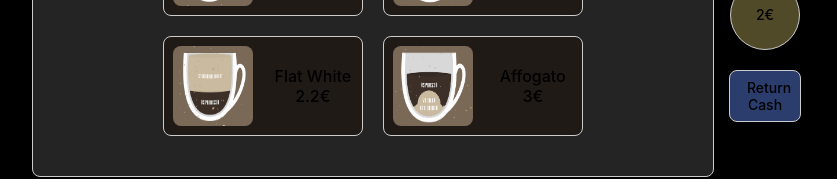
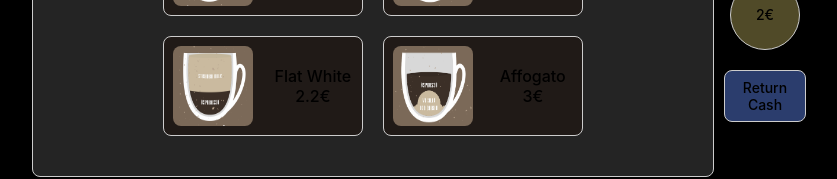
Before and after one commit to martinmilev/vending-machine-app, a React (Vite) app: page / in a window 1280 px wide. Shown: the part 569-748 px from the top of the page, without its empty margins (216-1053 px from the left). Built offline with nearby package versions, Linux system fonts and the light colour scheme.

Commit message:
fix designe not looking ok on mobile

```diff
--- a/src/App.scss
+++ b/src/App.scss
@@ -30,7 +30,7 @@
   background-color: #242424;
   border: 1px solid #ccc;
   border-radius: 8px;
-
+  min-height: 30%;
   .vending-machine-screen {
     padding: 10px 0;
     color: #201a17;
@@ -102,8 +102,7 @@
 
   .return-cash {
     button {
-      max-width: 70%;
-      min-width: 40px;
+      min-width: 20px;
       margin: 10px;
       border-radius: 8px;
       background-color: #2b3d6d;
```
